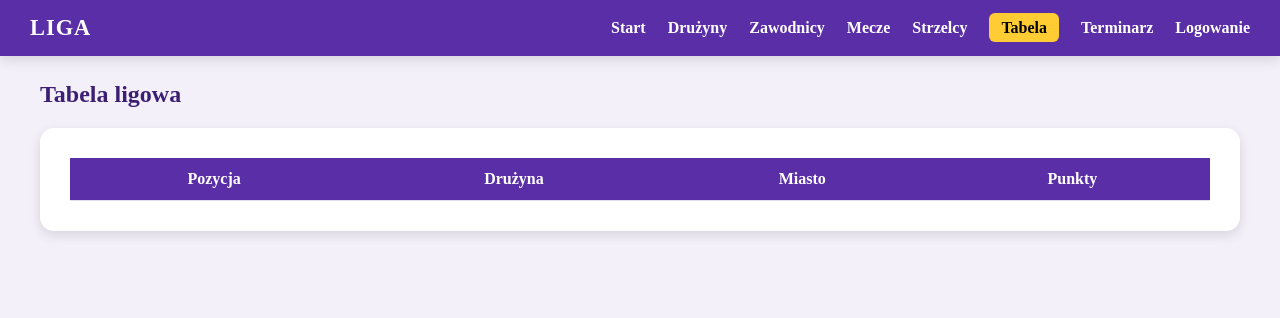
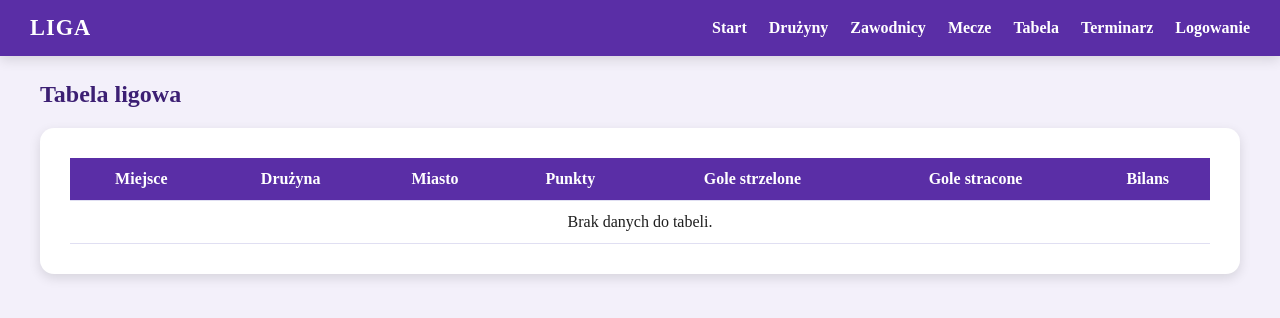
Before and after one commit to KatarzynaAdamskaDev/cloud-application, a Flask app: page /tabela in a window 1280 px wide. Shown: the top 318 px of the page. Run offline with Flask 3, Linux system fonts and the light colour scheme; lists and menus that the app fills with data are empty.

Commit message:
Update tabela.html

```diff
--- a/templates/tabela.html
+++ b/templates/tabela.html
@@ -2,7 +2,7 @@
 <html lang="pl">
 <head>
     <meta charset="UTF-8">
-    <title>Tabela ligowa – System Liga</title>
+    <title>Tabela ligowa</title>
     <link rel="stylesheet" href="{{ url_for('static', filename='style.css') }}">
 </head>
 
@@ -18,16 +18,11 @@
         <a href="{{ url_for('druzyny_list') }}">Drużyny</a>
         <a href="{{ url_for('zawodnicy_list') }}">Zawodnicy</a>
         <a href="{{ url_for('mecze_list') }}">Mecze</a>
-        <a href="{{ url_for('strzelcy') }}">Strzelcy</a>
-        <a class="nav-highlight"href="{{ url_for('tabela_ligowa') }}">Tabela</a>
+        <a href="{{ url_for('tabela_ligowa') }}">Tabela</a>
         <a href="{{ url_for('terminarz') }}">Terminarz</a>
 
-        {% if not session.get('user_login') %}
-            <a href="{{ url_for('login') }}">Logowanie</a>
-        {% endif %}
-
-        {% if session.get('rola') in ['Trener'] %}
-            <a href="{{ url_for('trener_select') }}">Panel trenera</a>
+        {% if session.get('rola') in ['Trener', 'Administrator'] %}
+            <a href="{{ url_for('strzelcy') }}">Strzelcy</a>
         {% endif %}
 
         {% if session.get('rola') == 'Administrator' %}
@@ -36,6 +31,8 @@
 
         {% if session.get('user_login') %}
             <a href="{{ url_for('logout') }}">Wyloguj</a>
+        {% else %}
+            <a href="{{ url_for('login') }}">Logowanie</a>
         {% endif %}
     </div>
 </nav>
@@ -48,20 +45,30 @@
         <table>
             <thead>
                 <tr>
-                    <th>Pozycja</th>
+                    <th>Miejsce</th>
                     <th>Drużyna</th>
                     <th>Miasto</th>
                     <th>Punkty</th>
+                    <th>Gole strzelone</th>
+                    <th>Gole stracone</th>
+                    <th>Bilans</th>
                 </tr>
             </thead>
 
             <tbody>
-                {% for r in rows %}
+                {% for row in rows %}
                 <tr>
                     <td>{{ loop.index }}</td>
-                    <td>{{ r[1] }}</td>
-                    <td>{{ r[2] }}</td>
-                    <td><b>{{ r[3] }}</b></td>
+                    <td>{{ row.nazwa }}</td>
+                    <td>{{ row.miasto }}</td>
+                    <td><b>{{ row.punkty }}</b></td>
+                    <td>{{ row.gole_strzelone }}</td>
+                    <td>{{ row.gole_stracone }}</td>
+                    <td>{{ row.bilans }}</td>
+                </tr>
+                {% else %}
+                <tr>
+                    <td colspan="7">Brak danych do tabeli.</td>
                 </tr>
                 {% endfor %}
             </tbody>
```
